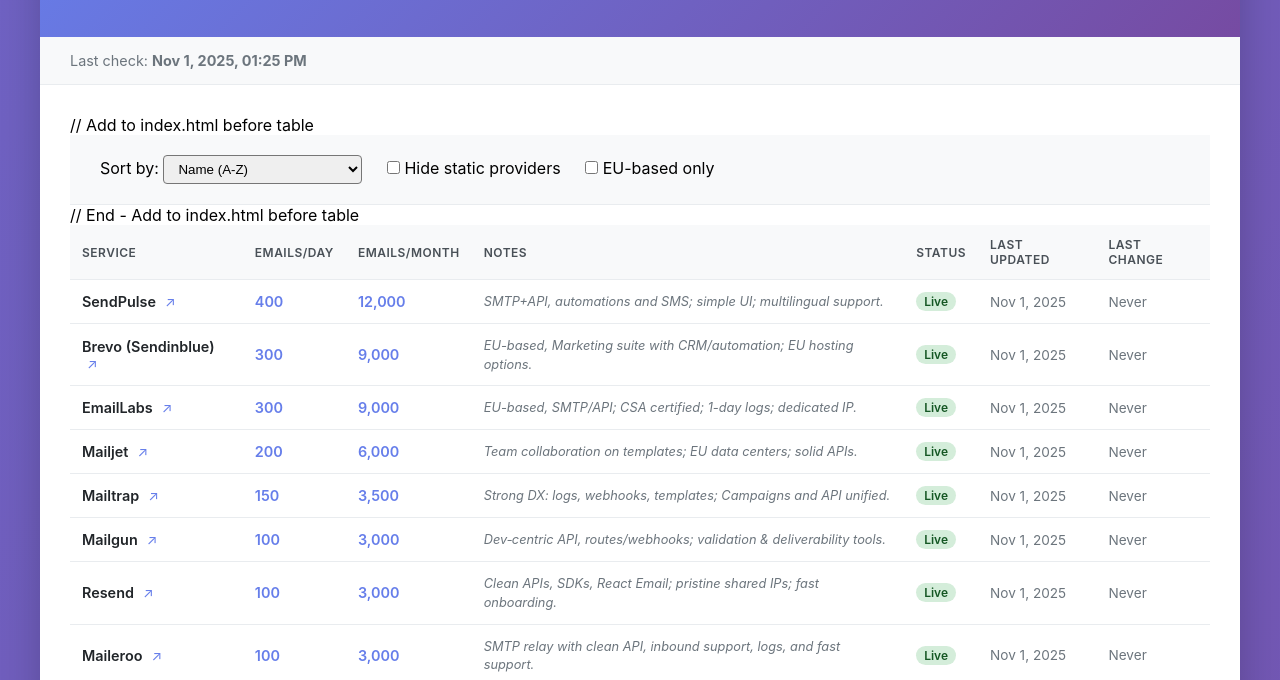
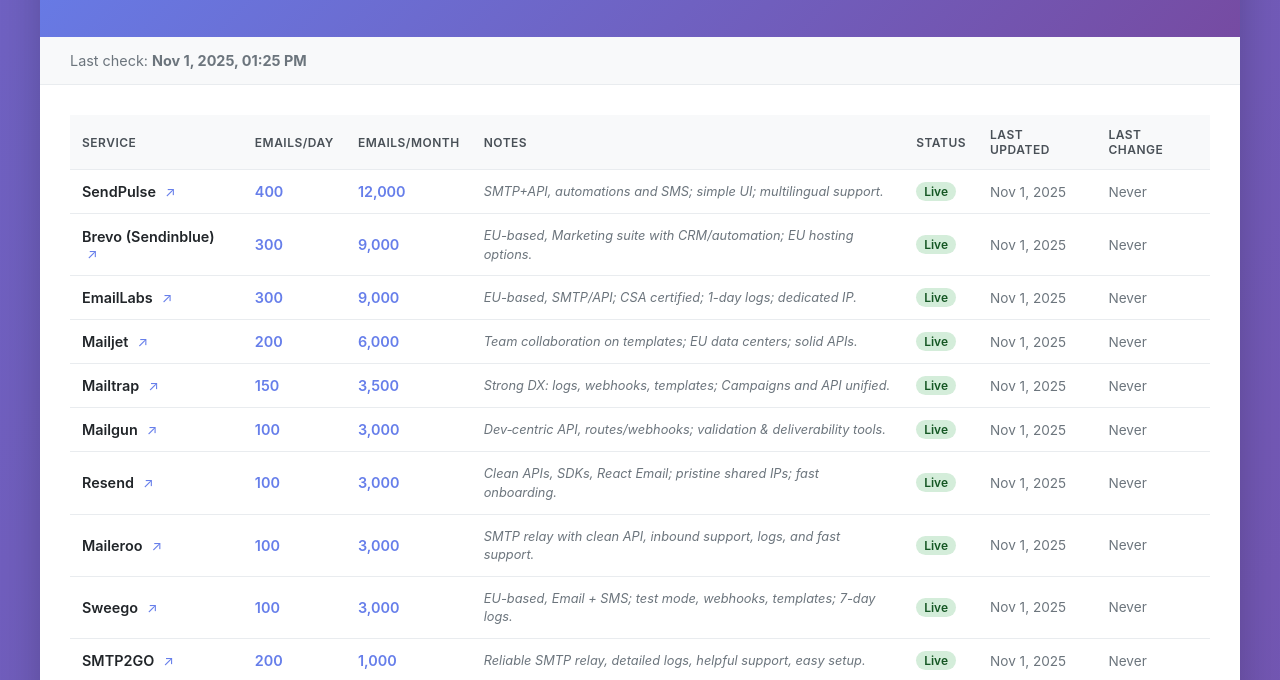
Before and after one commit to guilamu/free-transactional-email-services-comparison, a plain HTML site: page index.html in a window 1280 px wide. Shown: the part 112-792 px from the top of the page. Drawn offline with Linux system fonts and the light colour scheme.

Commit message:
Update index.html

```diff
--- a/index.html
+++ b/index.html
@@ -86,28 +86,6 @@
 
     <div class="table-container">
       <div id="loading" class="loading">Loading pricing data...</div>
-
-          // Add to index.html before table
-    <div class="controls" style="padding:20px 30px;background:#f8f9fa;border-bottom:1px solid #e9ecef;">
-      <label style="margin-right:20px;">
-        Sort by:
-        <select id="sortBy" style="padding:5px 10px;border-radius:4px;">
-          <option value="name">Name (A-Z)</option>
-          <option value="daily">Daily Limit (High→Low)</option>
-          <option value="monthly">Monthly Limit (High→Low)</option>
-        </select>
-      </label>
-
-      <label style="margin-right:20px;">
-        <input type="checkbox" id="hideStatic"> Hide static providers
-      </label>
-
-      <label>
-        <input type="checkbox" id="euOnly"> EU-based only
-      </label>
-    </div>
-      // End - Add to index.html before table
-
       <table id="pricesTable" style="display:none;">
         <thead>
           <tr>
```
